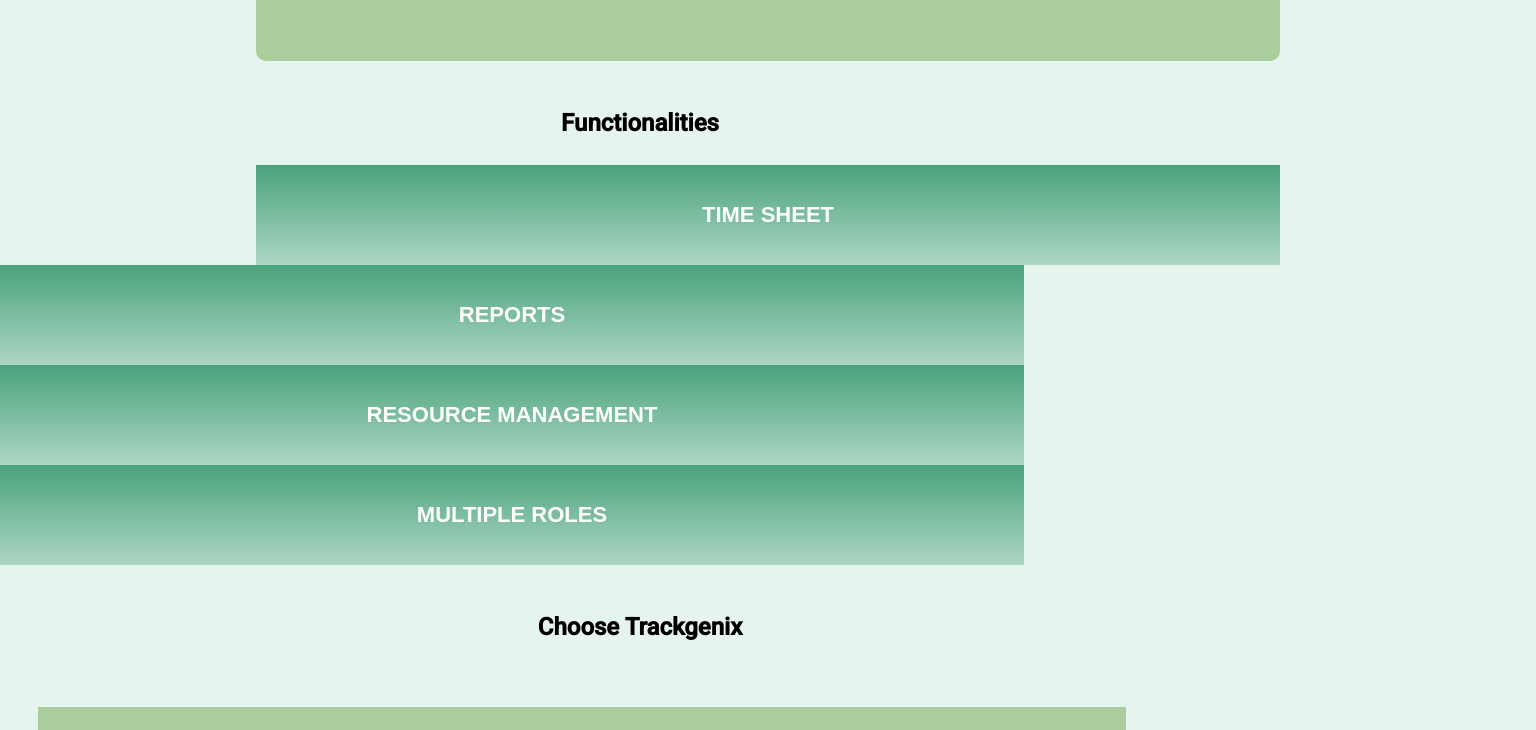
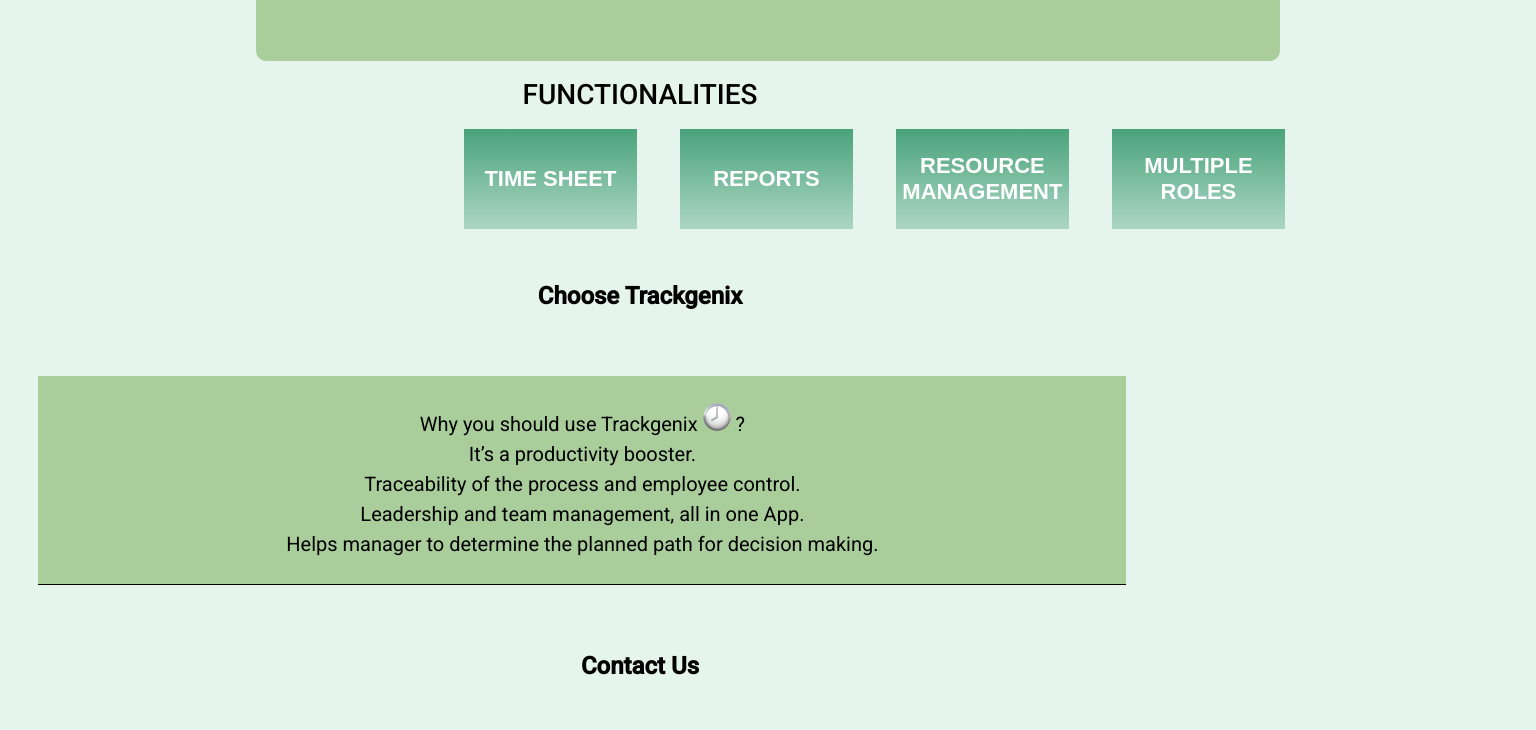
Before and after one commit to cristulian/BaSP-M2022-Etapa-1, a plain HTML site: page Semana-04/index.html in a window 1280 px wide. Shown: the part 660-1390 px from the top of the page, 1536 px wide, since content can reach past the window. Drawn offline with Linux system fonts and the light colour scheme.

Commit message:
BaSP-M2022-Etapa-1 Improve functionalities section

```diff
--- a/Semana-03/css/styles.css
+++ b/Semana-03/css/styles.css
@@ -152,27 +152,6 @@ h4 {
   width: 81px;
   height: 182px;
 }
-.functionalities-buttons{
-  position:relative;
-  display: block;
-  width: 100%;
-}
-.functionalities-buttons button{
-  display: inline-block;
-  width: 180px;
-  height: 180px;
-  margin-left: 5%;
-  background-color:#49A37B;
-  background: linear-gradient(to bottom,  #49A37B,  #add6c4);
-  border: none;
-  font-weight: bold;
-  font-size: 22px;
-  color:#FFF;
-  text-transform: uppercase;
-}
-.functionalities-buttons button:first-child{
-  margin-left: 20%;
-}
 .green-background {
   position: relative;
   width: 1000px;
--- a/Semana-04/css/main.css
+++ b/Semana-04/css/main.css
@@ -7,27 +7,29 @@
   line-height: 28px;
 }
 .functionalities-buttons{
+  align-content: center;
+  display:flex;
+  flex-direction:column;
+  justify-content:center;
+  text-align: center;
   width: 100%;
-    display:flex;
-    justify-content:center;
-    flex-direction:column;
-    align-content: center;
-    text-align: center;
 }
-    .functionalities-buttons button{
-    width: 80%;
-    height: 100px;
-    /* margin-left: auto;
-    margin-right: auto; */
+.functionalities-buttons button {
   background: linear-gradient(to bottom,  #49A37B,  #add6c4);
   border: none;
+  color:#FFF;
+  font-size: 22px;
   font-weight: bold;
-    font-size: 22px;
-    color:#FFF;
+  height: 100px;
+  margin-bottom: 5px;
   text-transform: uppercase;
+  width: 216px;
+}
+.functionalities-buttons div {
+  justify-content: space-around;
 }
 .functionalities-buttons button:first-child{
-    margin-left: 20%;
+  /* margin-left: 20%; */
 }
 .form-title {
     padding: 20px;
@@ -255,6 +257,9 @@ section ol{
 .flex-content-center {
   justify-content: center;
 }
+.flex-wrap {
+  flex-wrap: wrap;
+}
 .uppercase {
   text-transform: uppercase;
 }
@@ -279,4 +284,14 @@ section ol{
   .our-job {
     margin-left: 20vw;
   }
+  .functionalities-buttons {
+    flex-direction: row;
+    margin-left: 20vw;
   }
+  .functionalities-buttons div {
+    flex-wrap: nowrap;
+  }
+  .functionalities-buttons button {
+    margin-right: 10%;
+  }
+}
--- a/Semana-04/index.html
+++ b/Semana-04/index.html
@@ -61,12 +61,16 @@
             alt="Timepiece" class="secondary-logo">
         </section>
         <section id="functionalities">
-            <h3>Functionalities</h3>
+            <h1 class="title-2">Functionalities</h1>
             <div class="functionalities-buttons">
-              <button>TIME SHEET</button>
-              <button>REPORTS</button>
-              <button>RESOURCE MANAGEMENT</button>
-              <button>MULTIPLE ROLES</button>
+              <div class="flex flex-wrap flex-content-center">
+                <button>TIME SHEET</button>
+                <button>REPORTS</button>
+              </div>
+              <div class="flex flex-wrap flex-content-center">
+                <button>RESOURCE MANAGEMENT</button>
+                <button>MULTIPLE ROLES</button>
+              </div>
             </div>
           </section>
           <section id="why-us">
```
Lines whose indentation alone changed are shown as unchanged.
